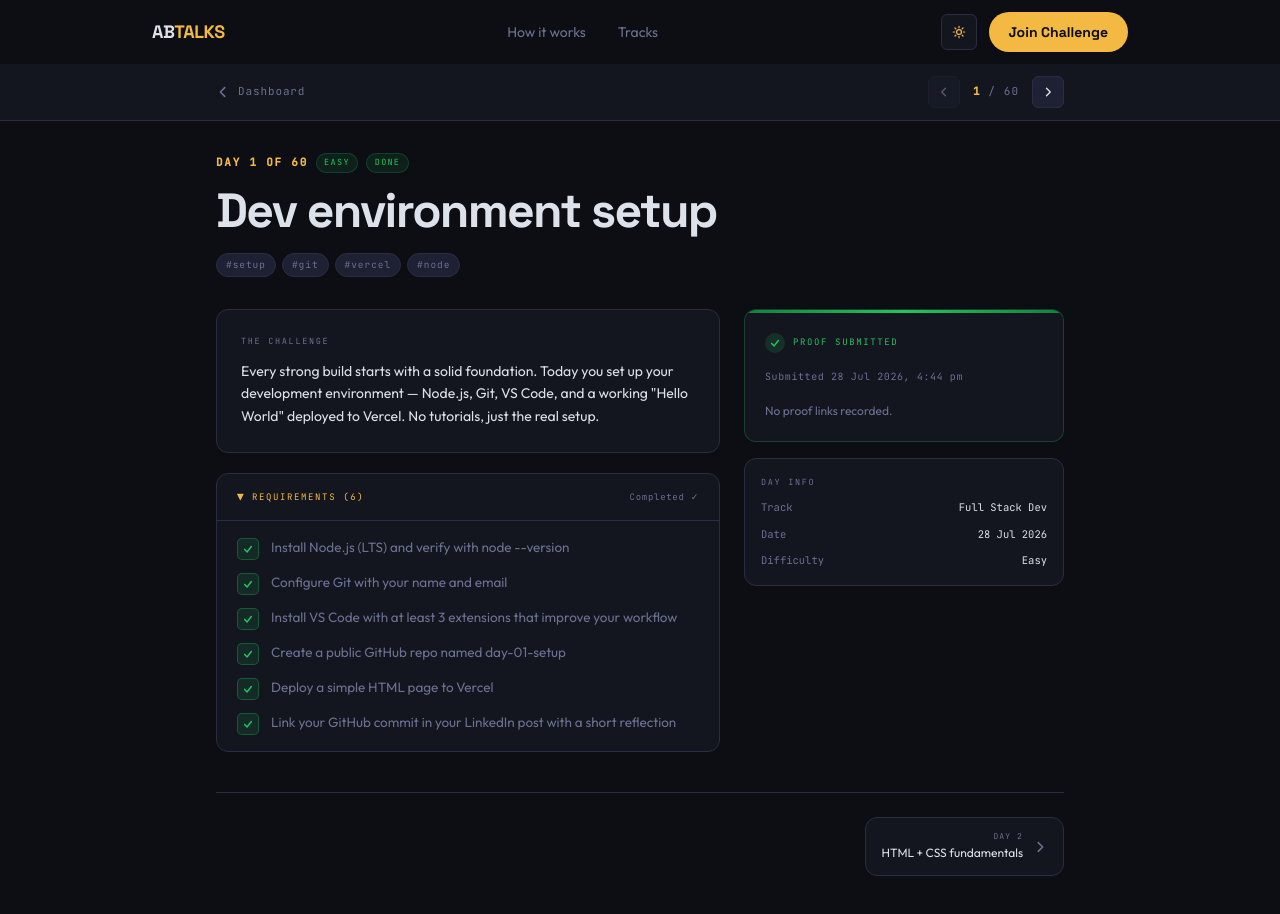
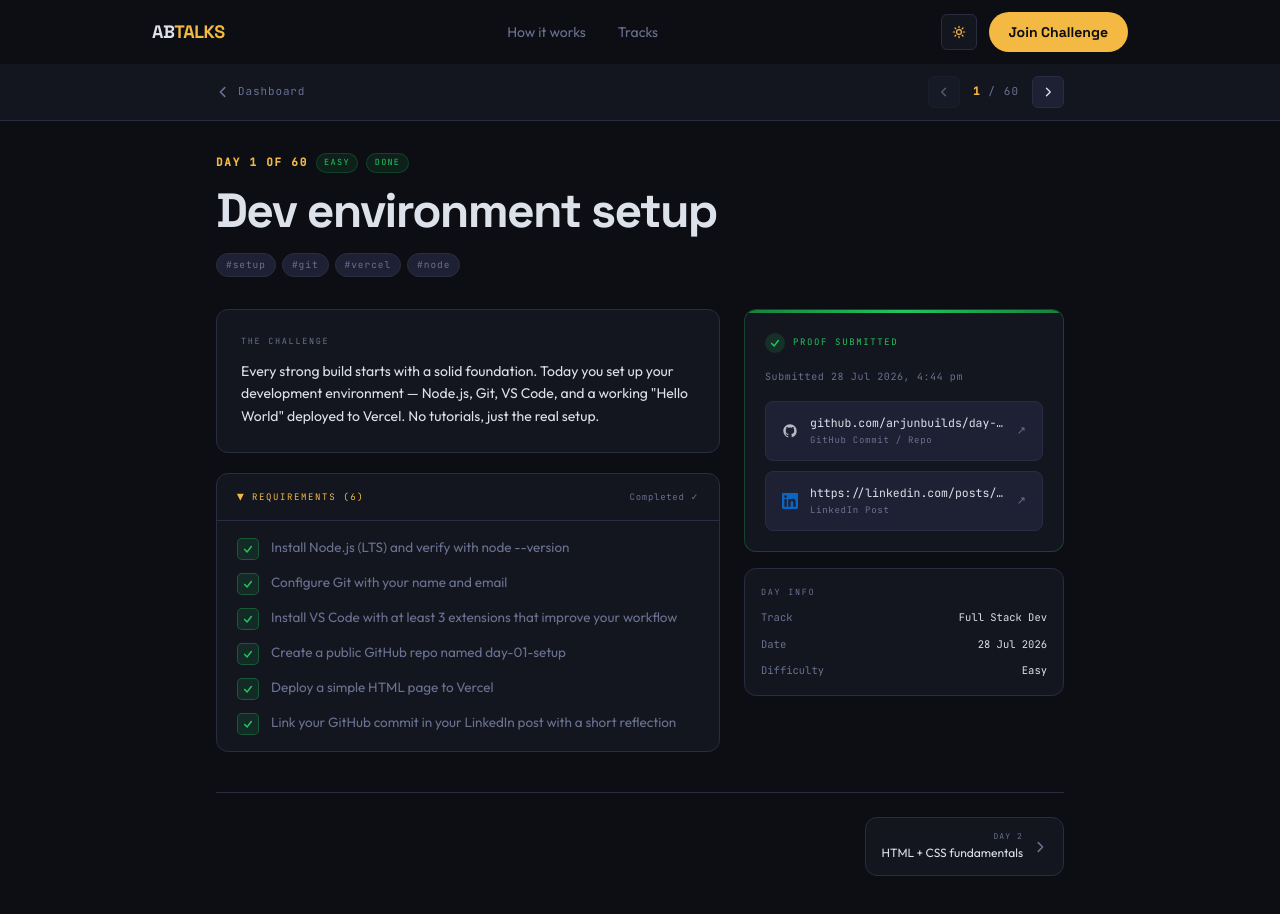
Before and after one commit to Sameer8549/AB-TALKS, a Next.js app: page /day/1 in a window 1280 px wide. Shown: the top 914 px of the page. Built offline with nearby package versions, Linux system fonts and the light colour scheme.

Commit message:
fix: distinct personas per demo state, achievements switch with state, fix githubUrl/linkedinUrl field names

```diff
--- a/src/app/dashboard/page.tsx
+++ b/src/app/dashboard/page.tsx
@@ -8,7 +8,7 @@ import StreakCard from '@/components/StreakCard'
 import { ACH_ICONS } from '@/components/AchievementIcons'
 import {
   student as normalStudent, streak as normalStreak,
-  days as normalDays, achievements,
+  days as normalDays, achievements as normalAchievements,
   edgeCase_emptyProfile, edgeCase_missedDay,
 } from '@/data/mockData'
 import type { Achievement, DayTask } from '@/data/mockData'
@@ -16,10 +16,15 @@ import type { Achievement, DayTask } from '@/data/mockData'
 // ─── Demo state ───────────────────────────────────────────────────────────────
 type DemoState = 'normal' | 'new' | 'missed'
 
-const DATA_SOURCES: Record<DemoState, { student: typeof normalStudent; streak: typeof normalStreak; days: typeof normalDays }> = {
-  normal: { student: normalStudent, streak: normalStreak, days: normalDays },
-  new:    { student: edgeCase_emptyProfile.student, streak: edgeCase_emptyProfile.streak, days: edgeCase_emptyProfile.days },
-  missed: { student: edgeCase_missedDay.student,    streak: edgeCase_missedDay.streak,    days: edgeCase_missedDay.days },
+const DATA_SOURCES: Record<DemoState, {
+  student: typeof normalStudent
+  streak: typeof normalStreak
+  days: typeof normalDays
+  achievements: Achievement[]
+}> = {
+  normal: { student: normalStudent, streak: normalStreak, days: normalDays, achievements: normalAchievements },
+  new:    { student: edgeCase_emptyProfile.student, streak: edgeCase_emptyProfile.streak, days: edgeCase_emptyProfile.days, achievements: edgeCase_emptyProfile.achievements },
+  missed: { student: edgeCase_missedDay.student,    streak: edgeCase_missedDay.streak,    days: edgeCase_missedDay.days,    achievements: edgeCase_missedDay.achievements },
 }
 
 // ─── Hooks ────────────────────────────────────────────────────────────────────
@@ -359,7 +364,7 @@ export default function DashboardPage() {
   const repairRef = { current: null as HTMLDivElement | null }
 
   // Data source — switches with demo state
-  const { student, streak, days } = DATA_SOURCES[demoState]
+  const { student, streak, days, achievements } = DATA_SOURCES[demoState]
 
   const todayTask    = days.find(d => d.status === 'today')
   const missedDay    = days.find(d => d.status === 'missed' && !!d.recoveryDeadline)
@@ -367,7 +372,11 @@ export default function DashboardPage() {
   const upcomingDays = days.filter(d => d.status === 'upcoming').slice(0, 3)
 
   const isNewStudent = streak.current === 0
-  const hasMissedDay = !!missedDay && !!useCountdown(missedDay?.recoveryDeadline)
+
+  // ⚠️ Always call hooks unconditionally — Rules of Hooks
+  // useCountdown must fire every render regardless of missedDay state
+  const recoveryTimeLeft = useCountdown(missedDay?.recoveryDeadline)
+  const hasMissedDay = !!missedDay && !!recoveryTimeLeft
 
   // Count-up animations
   const streakCount  = useCountUp(streak.current, 0.55, 1.1)
@@ -742,10 +751,19 @@ export default function DashboardPage() {
                 {achievements.filter(a => a.unlockedAt).length}/{achievements.length}
               </span>
             </div>
-            <div className="p-3 grid grid-cols-4 gap-2">
-              {achievements.map((a, i) => <AchBadge key={a.id} ach={a} i={i} />)}
-            </div>
+            {achievements.length > 0 ? (
+              <div className="p-3 grid grid-cols-4 gap-2">
+                {achievements.map((a, i) => <AchBadge key={a.id} ach={a} i={i} />)}
+              </div>
+            ) : (
+              <div className="px-4 py-5 flex flex-col items-center gap-2 text-center">
+                <p className="font-mono text-ash/50" style={{ fontSize: 10, letterSpacing: '0.1em' }}>
+                  Submit your first day to unlock achievements.
+                </p>
+              </div>
+            )}
           </motion.div>
+
 
           {/* Upcoming */}
           {upcomingDays.length > 0 && (
--- a/src/data/mockData.ts
+++ b/src/data/mockData.ts
@@ -27,8 +27,8 @@ export interface DayTask {
   // What to build — structured requirements for /day/[id]
   requirements: string[]
   // Proof of work (populated when status is completed/recovered)
-  githubLink?: string
-  linkedinLink?: string
+  githubUrl?: string
+  linkedinUrl?: string
   submittedAt?: string
   // Recovery Grace Window — set when status moves to missed, lasts 24h
   recoveryDeadline?: string  // ISO datetime — if set and in future, recovery is possible
@@ -115,8 +115,8 @@ export const days: DayTask[] = [
       'Deploy a simple HTML page to Vercel',
       'Link your GitHub commit in your LinkedIn post with a short reflection',
     ],
-    githubLink: 'https://github.com/arjunbuilds/day-01-setup',
-    linkedinLink: 'https://linkedin.com/posts/arjunbuilds_day1',
+    githubUrl: 'https://github.com/arjunbuilds/day-01-setup',
+    linkedinUrl: 'https://linkedin.com/posts/arjunbuilds_day1',
     submittedAt: '2026-07-28T22:14:00+05:30',
   },
   {
@@ -136,8 +136,8 @@ export const days: DayTask[] = [
       'Achieve a Lighthouse accessibility score of 90+',
       'Host on GitHub Pages',
     ],
-    githubLink: 'https://github.com/arjunbuilds/day-02-card',
-    linkedinLink: 'https://linkedin.com/posts/arjunbuilds_day2',
+    githubUrl: 'https://github.com/arjunbuilds/day-02-card',
+    linkedinUrl: 'https://linkedin.com/posts/arjunbuilds_day2',
     submittedAt: '2026-07-29T23:01:00+05:30',
   },
   {
@@ -157,8 +157,8 @@ export const days: DayTask[] = [
       'Persist tasks to localStorage so they survive a refresh',
       'No jQuery, no React — pure DOM API only',
     ],
-    githubLink: 'https://github.com/arjunbuilds/day-03-todo',
-    linkedinLink: 'https://linkedin.com/posts/arjunbuilds_day3',
+    githubUrl: 'https://github.com/arjunbuilds/day-03-todo',
+    linkedinUrl: 'https://linkedin.com/posts/arjunbuilds_day3',
     submittedAt: '2026-07-30T21:45:00+05:30',
   },
   {
@@ -178,8 +178,8 @@ export const days: DayTask[] = [
       'Display: avatar, name, bio, followers, public repos',
       'Debounce the search input — no request on every keystroke',
     ],
-    githubLink: 'https://github.com/arjunbuilds/day-04-github-finder',
-    linkedinLink: 'https://linkedin.com/posts/arjunbuilds_day4',
+    githubUrl: 'https://github.com/arjunbuilds/day-04-github-finder',
+    linkedinUrl: 'https://linkedin.com/posts/arjunbuilds_day4',
     submittedAt: '2026-07-31T22:58:00+05:30',
   },
   {
@@ -549,17 +549,91 @@ export const edgeCase_emptyProfile: MockData = {
   achievements: [],
 }
 
+// ─── Rahul Nair — Missed Day student persona ─────────────────────────────────
+// DevOps track, Chennai, 4 days in, missed Day 5, recovery window open
+const studentRahul: StudentProfile = {
+  id: 'stu_rahul_001',
+  name: 'Rahul Nair',
+  handle: '@rahulops',
+  avatar: 'https://avatars.githubusercontent.com/u/7?v=4',
+  college: 'SRM Institute of Science and Technology',
+  city: 'Chennai',
+  track: 'devops',
+  trackLabel: 'DevOps Engineering',
+  startDate: '2026-08-04',
+  github: 'https://github.com/rahulops',
+  linkedin: 'https://linkedin.com/in/rahulops',
+  bio: 'Infrastructure obsessed. CI/CD pipelines by day, Docker containers by night.',
+}
+
+const achievementsRahul: Achievement[] = [
+  {
+    id: 'ach_first_commit',
+    title: 'First Link',
+    description: 'Submitted your very first day.',
+    icon: 'GitCommit',
+    unlockedAt: '2026-08-04',
+  },
+  // All others locked — only 4 days in and one already missed
+  {
+    id: 'ach_week_one',
+    title: 'Week One',
+    description: 'Complete 7 consecutive days.',
+    icon: 'CalendarCheck',
+    unlockedAt: undefined,
+  },
+  {
+    id: 'ach_recovered',
+    title: 'Repaired',
+    description: 'Use a Recovery Grace Window to save your streak.',
+    icon: 'Wrench',
+    unlockedAt: undefined,  // Will unlock if he repairs Day 5
+  },
+  {
+    id: 'ach_hard_done',
+    title: 'Hard Mode',
+    description: 'Complete a day rated Hard difficulty.',
+    icon: 'Fire',
+    unlockedAt: undefined,
+  },
+  {
+    id: 'ach_fullstack',
+    title: 'Full Stack',
+    description: 'Connected frontend to backend — both running live.',
+    icon: 'Stack',
+    unlockedAt: undefined,
+  },
+  {
+    id: 'ach_halfway',
+    title: 'Halfway',
+    description: 'Reach Day 30.',
+    icon: 'Medal',
+    unlockedAt: undefined,
+  },
+  {
+    id: 'ach_no_miss',
+    title: 'Clean Chain',
+    description: 'Complete 30 days with no missed days.',
+    icon: 'Link',
+    unlockedAt: undefined,
+  },
+  {
+    id: 'ach_finisher',
+    title: 'Finisher',
+    description: 'Complete all 60 days.',
+    icon: 'Trophy',
+    unlockedAt: undefined,
+  },
+]
+
 // EDGE CASE 2: Missed day — streak at risk, recovery window active
 export const edgeCase_missedDay: MockData = {
-  student: {
-    ...student,
-    id: 'stu_missed_001',
-  },
+  student: studentRahul,
   streak: {
-    current: 4,          // Days 1-4 before the miss
+    current: 4,
     longest: 4,
     totalCompleted: 4,
-    totalMissed: 1,      // Yesterday's miss
+    totalMissed: 1,
     totalRecovered: 0,
     completionPercent: Math.round((4 / 60) * 100),
     totalDays: 60,
@@ -569,82 +643,122 @@ export const edgeCase_missedDay: MockData = {
       day: 1,
       date: '2026-08-04',
       status: 'completed',
-      title: 'Dev environment setup',
-      briefSummary: 'Set up your local dev environment from scratch.',
-      description: days[0].description,
+      title: 'Linux + Terminal basics',
+      briefSummary: 'Navigate the terminal without a mouse — all day.',
+      description:
+        'Every DevOps engineer lives in the terminal. Today you master basic Linux navigation, file permissions, and write your first Bash script that actually does something useful.',
       difficulty: 'easy',
-      tags: ['setup', 'git', 'vercel'],
-      requirements: days[0].requirements,
-      githubLink: 'https://github.com/arjunbuilds/day-01',
-      linkedinLink: 'https://linkedin.com/posts/arjunbuilds_d1',
-      submittedAt: '2026-08-04T21:00:00+05:30',
+      tags: ['linux', 'bash', 'terminal'],
+      requirements: [
+        'Navigate the full filesystem using only terminal commands',
+        'Create and manage files/dirs with mkdir, touch, cp, mv, rm',
+        'Write a Bash script that auto-creates a project folder structure',
+        'Set file permissions correctly with chmod',
+        'Push your script to a public GitHub repo',
+      ],
+      githubUrl: 'https://github.com/rahulops/day-01-linux',
+      linkedinUrl: 'https://linkedin.com/posts/rahulops_day1',
+      submittedAt: '2026-08-04T21:30:00+05:30',
     },
     {
       day: 2,
       date: '2026-08-05',
       status: 'completed',
-      title: 'HTML + CSS fundamentals',
-      briefSummary: 'Build a personal card component from scratch.',
-      description: days[1].description,
-      difficulty: 'easy',
-      tags: ['html', 'css'],
-      requirements: days[1].requirements,
-      githubLink: 'https://github.com/arjunbuilds/day-02',
-      linkedinLink: 'https://linkedin.com/posts/arjunbuilds_d2',
-      submittedAt: '2026-08-05T22:10:00+05:30',
+      title: 'Docker fundamentals',
+      briefSummary: 'Containerise a Node.js app from scratch.',
+      description:
+        'Containers changed everything. Today you write a Dockerfile, build an image, run a container, and push it to Docker Hub. No Docker Desktop GUI — CLI only.',
+      difficulty: 'medium',
+      tags: ['docker', 'containers', 'node'],
+      requirements: [
+        'Write a production-grade Dockerfile for a Node.js Express app',
+        'Build and tag the image locally',
+        'Run the container and verify it serves on port 3000',
+        'Push the image to Docker Hub',
+        'Document the build and run commands in your README',
+      ],
+      githubUrl: 'https://github.com/rahulops/day-02-docker',
+      linkedinUrl: 'https://linkedin.com/posts/rahulops_day2',
+      submittedAt: '2026-08-05T23:10:00+05:30',
     },
     {
       day: 3,
       date: '2026-08-06',
       status: 'completed',
-      title: 'JavaScript DOM manipulation',
-      briefSummary: 'Build a todo list — no libraries, pure JS.',
-      description: days[2].description,
+      title: 'Git workflows',
+      briefSummary: 'Branch, rebase, and resolve conflicts like a senior.',
+      description:
+        'Git is not just commit and push. Today you work through feature branching, rebasing, cherry-picking, and intentional merge conflicts — then resolve them cleanly.',
       difficulty: 'easy',
-      tags: ['javascript', 'dom'],
-      requirements: days[2].requirements,
-      githubLink: 'https://github.com/arjunbuilds/day-03',
-      linkedinLink: 'https://linkedin.com/posts/arjunbuilds_d3',
-      submittedAt: '2026-08-06T23:00:00+05:30',
+      tags: ['git', 'branching', 'rebase'],
+      requirements: [
+        'Create a feature branch, make changes, then merge back to main',
+        'Rebase a branch onto main — do not use merge',
+        'Intentionally create and then resolve a merge conflict',
+        'Cherry-pick a single commit from one branch to another',
+        'Write a .gitignore that covers Node.js, Python, and OS artifacts',
+      ],
+      githubUrl: 'https://github.com/rahulops/day-03-git',
+      linkedinUrl: 'https://linkedin.com/posts/rahulops_day3',
+      submittedAt: '2026-08-06T22:00:00+05:30',
     },
     {
       day: 4,
       date: '2026-08-07',
       status: 'completed',
-      title: 'Fetch API + REST basics',
-      briefSummary: 'Consume a public API and render the data.',
-      description: days[3].description,
+      title: 'CI with GitHub Actions',
+      briefSummary: 'Write a pipeline that lints, tests, and builds on every push.',
+      description:
+        'CI is the backbone of modern engineering. Today you write a GitHub Actions workflow that runs on every push: lints your code, runs tests, and builds the Docker image.',
       difficulty: 'medium',
-      tags: ['javascript', 'api', 'fetch'],
-      requirements: days[3].requirements,
-      githubLink: 'https://github.com/arjunbuilds/day-04',
-      linkedinLink: 'https://linkedin.com/posts/arjunbuilds_d4',
+      tags: ['ci', 'github-actions', 'yaml'],
+      requirements: [
+        'Create a .github/workflows/ci.yml file from scratch',
+        'Trigger on push to main and on every pull request',
+        'Run ESLint or a linter of your choice',
+        'Run at least one test (even a simple health-check script)',
+        'Build the Docker image and report success/failure',
+      ],
+      githubUrl: 'https://github.com/rahulops/day-04-ci',
+      linkedinUrl: 'https://linkedin.com/posts/rahulops_day4',
       submittedAt: '2026-08-07T22:45:00+05:30',
     },
     {
       day: 5,
       date: '2026-08-08',
-      // MISSED DAY — recovery window is open (expires at midnight Aug 9)
       status: 'missed',
-      title: 'React fundamentals',
-      briefSummary: 'Re-build Day 3\'s todo in React — notice the difference.',
-      description: days[4].description,
+      title: 'Nginx reverse proxy',
+      briefSummary: 'Route traffic through Nginx — no direct port exposure.',
+      description:
+        'Nginx is the front door of the internet. Today you configure it as a reverse proxy, pointing at your Dockerised app, with SSL termination via a self-signed cert.',
       difficulty: 'medium',
-      tags: ['react', 'state', 'components'],
-      requirements: days[4].requirements,
-      // Recovery window — 24h from the end of the missed day
+      tags: ['nginx', 'reverse-proxy', 'ssl'],
+      requirements: [
+        'Install and start Nginx on an EC2 instance or local VM',
+        'Configure a server block that proxies to your Docker app on port 3000',
+        'Generate a self-signed SSL cert and enable HTTPS',
+        'Test with curl — no browser, raw HTTP only',
+        'Document your nginx.conf with comments explaining each directive',
+      ],
       recoveryDeadline: '2026-08-09T23:59:00+05:30',
     },
     {
       day: 6,
       date: '2026-08-09',
       status: 'today',
-      title: 'Tailwind CSS layout',
-      briefSummary: 'Build a responsive nav + hero section.',
-      description: days[5].description,
+      title: 'Docker Compose',
+      briefSummary: 'Orchestrate a multi-container app with one command.',
+      description:
+        'Real apps are never one container. Today you write a docker-compose.yml that runs your Node app, a MongoDB database, and a Redis cache — all networked together.',
       difficulty: 'medium',
-      tags: ['tailwind', 'responsive'],
-      requirements: days[5].requirements,
+      tags: ['docker-compose', 'mongodb', 'redis'],
+      requirements: [
+        'Write a docker-compose.yml with 3 services: app, mongo, redis',
+        'Use named volumes for data persistence',
+        'Define a custom bridge network — no default networking',
+        'Add health checks to the mongo and redis services',
+        'Confirm all services start with docker compose up -d',
+      ],
     },
     ...Array.from({ length: 54 }, (_, i) => ({
       day: i + 7,
@@ -658,9 +772,7 @@ export const edgeCase_missedDay: MockData = {
       requirements: [],
     })),
   ],
-  achievements: [
-    achievements[0], // First Link
-  ],
+  achievements: achievementsRahul,
 }
 
 // EDGE CASE 3: Zero streak — first day of the challenge
```
